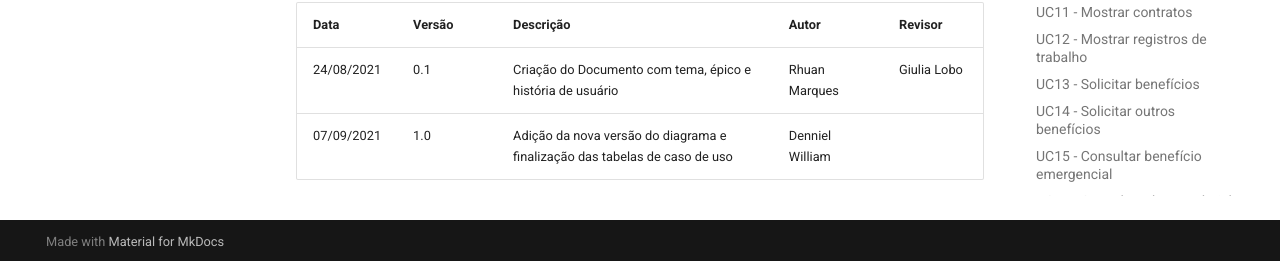
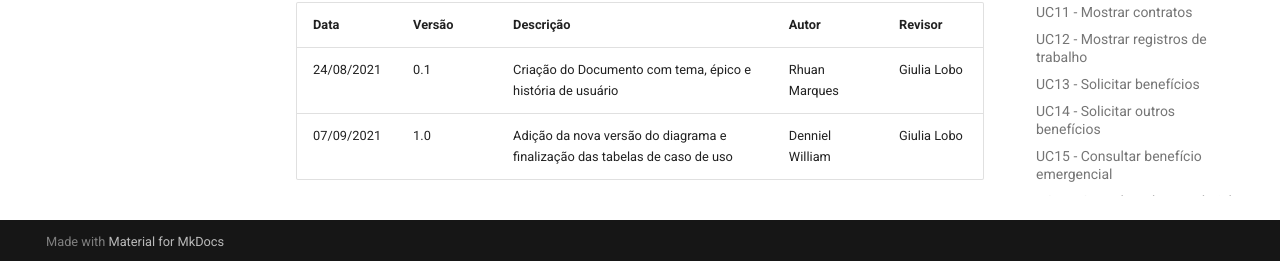
Before and after one commit to Requisitos-de-Software/2021.1-CarteiradeTrabalhoDigital, an MkDocs documentation site: the page built from docs/modelagem/casos-de-uso.md, in a window 1280 px wide and 900 px high, scrolled down 9176 px. Shown: the part 636-897 px from the top of the window. Built offline with MkDocs 1.6.1 and Material for MkDocs 9.7.7, drawn with Linux system fonts in a browser that asks for light colours.

Commit message:
Update casos-de-uso.md

```diff
--- a/docs/modelagem/casos-de-uso.md
+++ b/docs/modelagem/casos-de-uso.md
@@ -216,4 +216,4 @@
 | Data       | Versão | Descrição            |         Autor           | Revisor |
 |------------|-----|-------------------------|-------------------------|---------|
 | 24/08/2021 | 0.1 | Criação do Documento com tema, épico e história de usuário  | Rhuan Marques | Giulia Lobo |
-| 07/09/2021 | 1.0 | Adição da nova versão do diagrama e finalização das tabelas de caso de uso  | Denniel William |  |
+| 07/09/2021 | 1.0 | Adição da nova versão do diagrama e finalização das tabelas de caso de uso  | Denniel William | Giulia Lobo |
```
